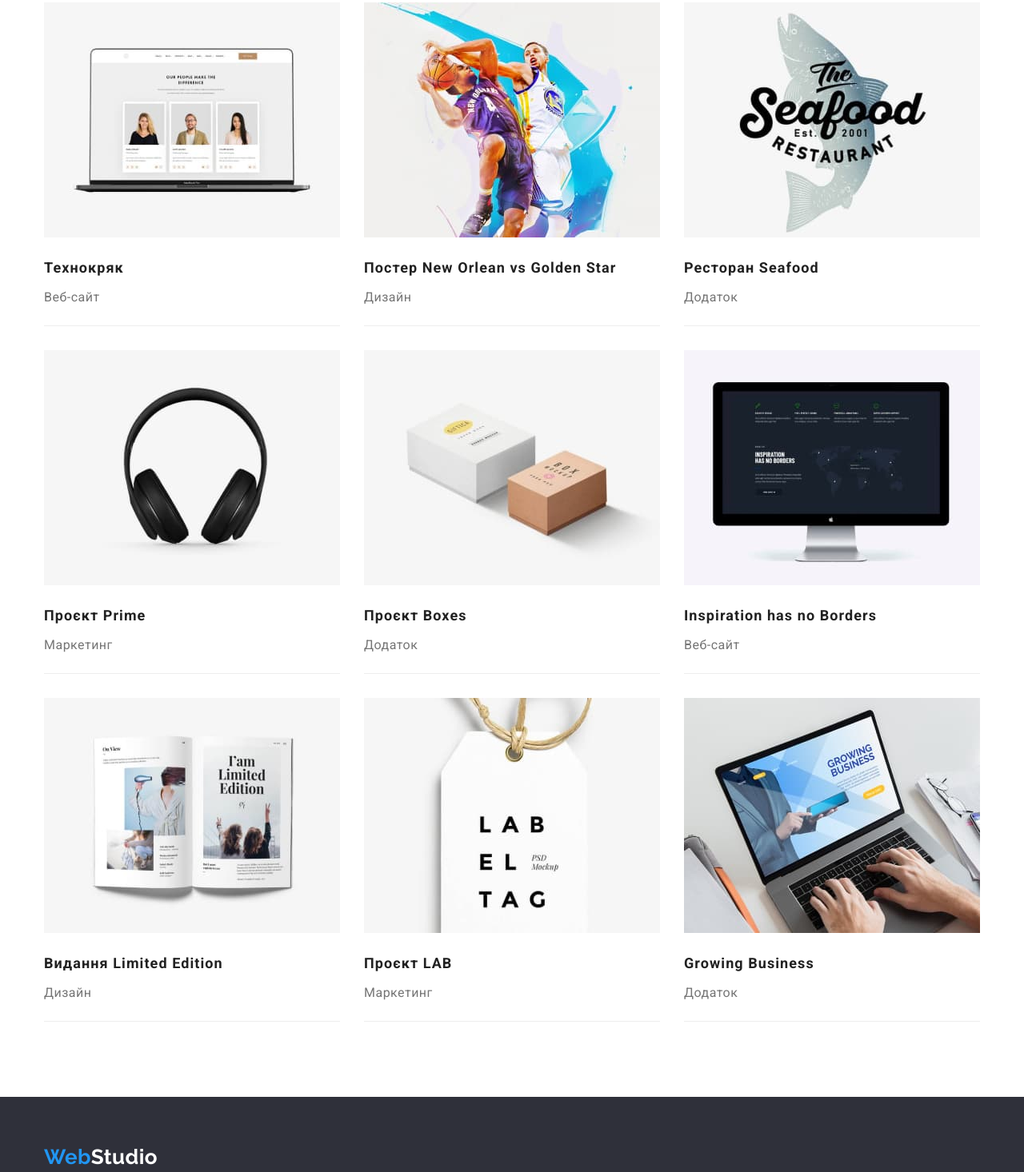
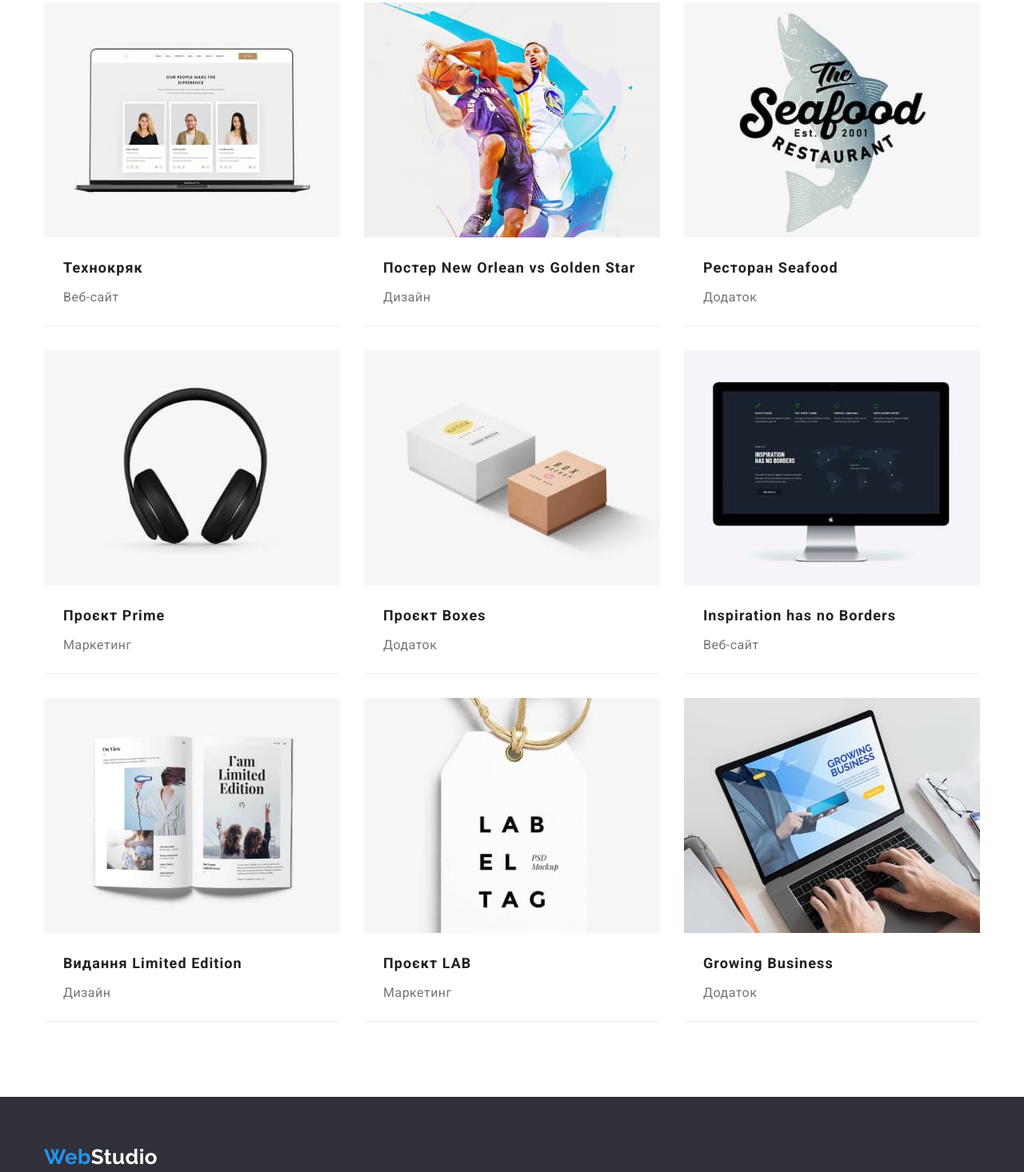
Before and after one commit to Aleksey100ckiy/goit-markup-hw-03, a plain HTML site: page portfolio.html in a window 1280 px wide. Shown: the part 275-1741 px from the top of the page at 80% size. Drawn offline with nearby package versions, Linux system fonts and the light colour scheme.

Commit message:
Корегую ДЗ

```diff
--- a/CSS/style.css
+++ b/CSS/style.css
@@ -37,6 +37,7 @@ ul, li{
 margin-top: 0;
 margin-bottom: 0;
 padding-left: 0;
+margin-left: 0;
 }
 /* ----------------------------------header--------------- */
 
@@ -133,7 +134,6 @@ color:var(--logo-button-color);
     flex-direction: row;
     align-items: flex-start;
     gap: 30px;
-    flex-basis: calc((100%-90px)/4);
     /* margin-right: auto;
     margin-left: auto; */;
 }
@@ -148,22 +148,31 @@ color:var(--logo-button-color);
 .members{
     display: flex;
     flex-direction: row;
-    gap: 30px;
-    flex-basis: calc((100% - 90px) / 4);
 }
 .member-card{
+    width: calc((100%-90px)/4);
+    margin-right: 30px;
     border: 1px solid color var(--text-colour);
     background-color: var(--header-bcg-color);
+}
+.member-card:last-child{
+margin-right: 0;
+}
+.element{
 
 }
 .engaged {
     display: flex;
-    gap: 30px;
-    flex-basis: calc((100%-60px)/3);
-    background-color: var(--firssecond-bcg-color);
-
+    flex-direction: row;
 }
-.neme-members-list{
+.engaged-element:last-child{
+    margin-right: 0;
+}
+.engaged-element{
+    width: calc((100%-90px)/3);
+    margin-right: 30px;
+}
+.name-members-list{
     font-family: 'Roboto';
         font-weight: 500;
         font-size: 16px;
@@ -171,7 +180,7 @@ color:var(--logo-button-color);
         text-align: center;
         letter-spacing: 0.03em;
         color:var(--titles-colour);
-        padding-bottom: 10px;
+        margin-bottom: 10px;
 }
 .professions-list{
         font-size: 16px;
@@ -352,18 +361,13 @@ margin-bottom: 9px;
     line-height: 2;
     letter-spacing: 0.06em;
     color: var(--titles-colour);
-    padding-top: 20px;
-    padding-bottom: 4px;
+    margin-bottom: 4px;
 }
 .jobs-description-list{
     font-size: 16px;
     line-height: 1.87;
     letter-spacing: 0.03em;
     color: var(--text-colour);
-    padding-bottom: 20px;
-    border-bottom-width: 1px;
-    border-bottom-color:rgba(238, 238, 238, 1);
-    border-bottom-style: solid;
 }
 .portfolio-button-list{
     display: flex;
@@ -384,6 +388,22 @@ margin-bottom: 9px;
     display: flex;
     flex-direction: row;
     flex-wrap: wrap;
-    gap: 30px;
-    flex-basis: calc((100% - 60px) / 3);
+    row-gap: 30px;
+    /* gap:30px; */
 }
+.product-card{
+    padding-top: 20px;
+    padding-right: 24px;
+    padding-bottom: 20px;
+    padding-left: 24px;
+    border-bottom-width: 1px;
+    border-bottom-style: solid;
+    border-bottom-color: rgba(238, 238, 238, 1);
+}
+.flex-element{
+    width: calc((100%-60px)/3);
+    margin-right: 30px;
+}
+.flex-element:nth-child(3n) {
+    margin-right: 0;
+}
--- a/portfolio.html
+++ b/portfolio.html
@@ -70,101 +70,123 @@
         </div>
         <div class="container">
           <ul class="list portfolio-icons">
-            <li>
+            <li class="flex-element">
               <img
                 src="./images/technocryak.jpg"
                 alt="laptop"
                 width="370"
                 height="294"
               />
+              <div class="product-card">
                 <h2 class="portfolio-titles-list" lang="en">Технокряк</h2>
                 <p class="jobs-description-list">Веб-сайт</p>
+              </div>
             </li>
-            <li>
+            <li class="flex-element">
               <img
                 src="./images/no-vs-gs.jpg"
                 alt="bassketball"
                 width="370"
                 height="294"
               />
+              <div class="product-card">
                 <h2 class="portfolio-titles-list" lang="en">
                   Постер New Orlean vs Golden Star
                 </h2>
                 <p class="jobs-description-list">Дизайн</p>
+              </div>
             </li>
-            <li>
+            <li class="flex-element">
               <img
                 src="./images/seafood.jpg"
                 alt="logo-fish"
                 width="370"
                 height="294"
               />
-              <h2 class="portfolio-titles-list" lang="en">Ресторан Seafood</h2>
+              <div class="product-card">
+                <h2 class="portfolio-titles-list" lang="en">
+                  Ресторан Seafood
+                </h2>
                 <p class="jobs-description-list">Додаток</p>
+              </div>
             </li>
-            <li>
+            <li class="flex-element">
               <img
                 src="./images/prime.jpg"
                 alt="headfons"
                 width="370"
                 height="294"
               />
+              <div class="product-card">
                 <h2 class="portfolio-titles-list" lang="en">Проєкт Prime</h2>
                 <p class="jobs-description-list">Маркетинг</p>
+              </div>
             </li>
-            <li>
+            <li class="flex-element">
               <img
                 src="./images/boxes.jpg"
                 alt="boxes"
                 width="370"
                 height="294"
               />
+              <div class="product-card">
                 <h2 class="portfolio-titles-list" lang="en">Проєкт Boxes</h2>
                 <p class="jobs-description-list">Додаток</p>
+              </div>
             </li>
-            <li>
+            <li class="flex-element">
               <img
                 src="./images/monitor.jpg"
                 alt="monitor"
                 width="370"
                 height="294"
               />
+              <div class="product-card">
                 <h2 class="portfolio-titles-list" lang="en">
                   Inspiration has no Borders
                 </h2>
                 <p class="jobs-description-list">Веб-сайт</p>
+              </div>
             </li>
-            <li>
+            <li class="flex-element">
               <img
                 src="./images/limited-edition.jpg"
                 alt="book"
                 width="370"
                 height="294"
               />
+              <div class="product-card">
                 <h2 class="portfolio-titles-list" lang="en">
                   Видання Limited Edition
                 </h2>
                 <p class="jobs-description-list">Дизайн</p>
+              </div>
             </li>
-            <li>
+            <li class="flex-element">
               <img
                 src="./images/lab.jpg"
                 alt="logo-lab"
                 width="370"
                 height="294"
               />
+              <div class="product-card">
                 <h2 class="portfolio-titles-list" lang="en">Проєкт LAB</h2>
                 <p class="jobs-description-list">Маркетинг</p>
+              </div>
             </li>
-            <li>
+            <li class="flex-element">
               <img
                 src="./images/growing-busines.jpg"
                 alt="application-on-device"
                 width="370"
                 height="294"
               />
-              <h2 class="portfolio-titles-list" lang="en">Growing Business</h2>
+              <div class="product-card">
+                <h2 class="portfolio-titles-list" lang="en">
+                  Growing Business
+                </h2>
                 <p class="jobs-description-list">Додаток</p>
+              </div>
             </li>
           </ul>
         </div>
```
Also changed, not shown: index.html (+9 -9 lines). Lines whose indentation alone changed are shown as unchanged.
